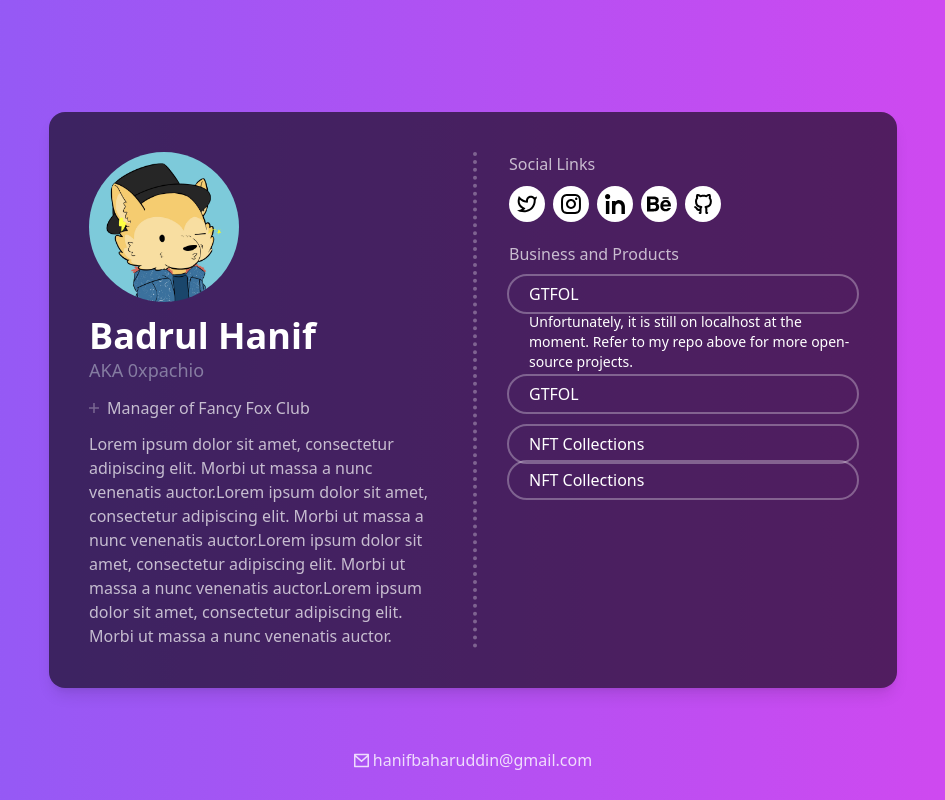
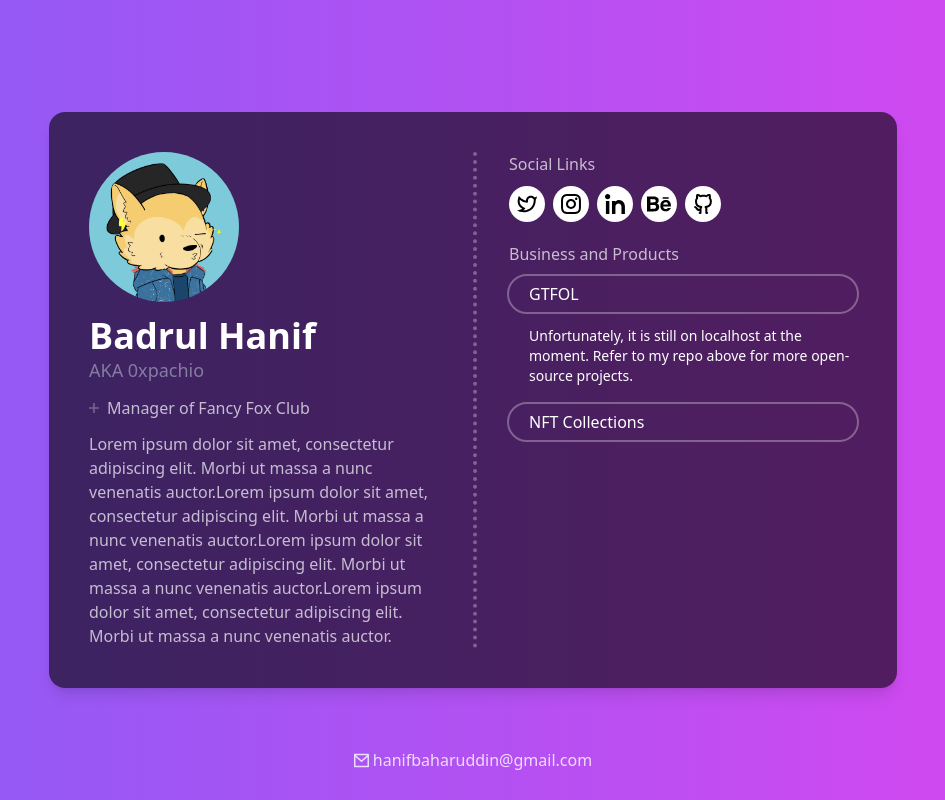
Before and after one commit to badrulhanif/my-portfolio, a Next.js app: page / in a window 1280 px wide. Both pictures are taken after a click on the element "GTFOL". Shown: the whole page, without its empty margins (167-1112 px from the left). Built offline with nearby package versions, Linux system fonts and the light colour scheme.

Commit message:
fixed error

```diff
--- a/components/business-and-portfolio.js
+++ b/components/business-and-portfolio.js
@@ -40,34 +40,11 @@ function BusinessAndPortfolio() {
     <div className="grid gap-3.5 mt-2.5">
       {data.map((data) => {
         return (
-          <div>
-            <BusinessItems key={data.id} title={data.question}>
-              Unfortunately, it is still on localhost at the moment. Refer to my
-              repo above for more open-source projects.
-            </BusinessItems>
-            <BusinessItems key={data.id} title={data.question}>
-              <ul>
-                <li className="hover:text-pink-400">
-                  <a
-                    href="https://app.pentas.io/user/fancyfoxclub"
-                    target="_blank"
-                    rel="noreferrer"
-                  >
-                    Fancy Fox Club
-                  </a>
-                </li>
-                <li className="hover:text-pink-400">
-                  <a
-                    href="https://app.pentas.io/user/0xpachio"
-                    target="_blank"
-                    rel="noreferrer"
-                  >
-                    Pentas
-                  </a>
-                </li>
-              </ul>
-            </BusinessItems>
-          </div>
+          <BusinessItems
+            // key={data.id}
+            title={data.question}
+            ans={data.answer}
+          ></BusinessItems>
         );
       })}
     </div>
--- a/components/business-items.js
+++ b/components/business-items.js
@@ -2,7 +2,7 @@ import { useState } from "react";
 
 function BusinessItems(props) {
   const [isOpen, setIsOpen] = useState(false);
-  const { id, title, children } = props;
+  const { id, title, ans } = props;
 
   return (
     <>
@@ -12,7 +12,7 @@ function BusinessItems(props) {
       >
         {title}
       </div>
-      {isOpen && <div className="pl-5 mb-1 text-sm">{children}</div>}
+      {isOpen && <div className="pl-5 mb-1 text-sm">{ans}</div>}
     </>
   );
 }
```
